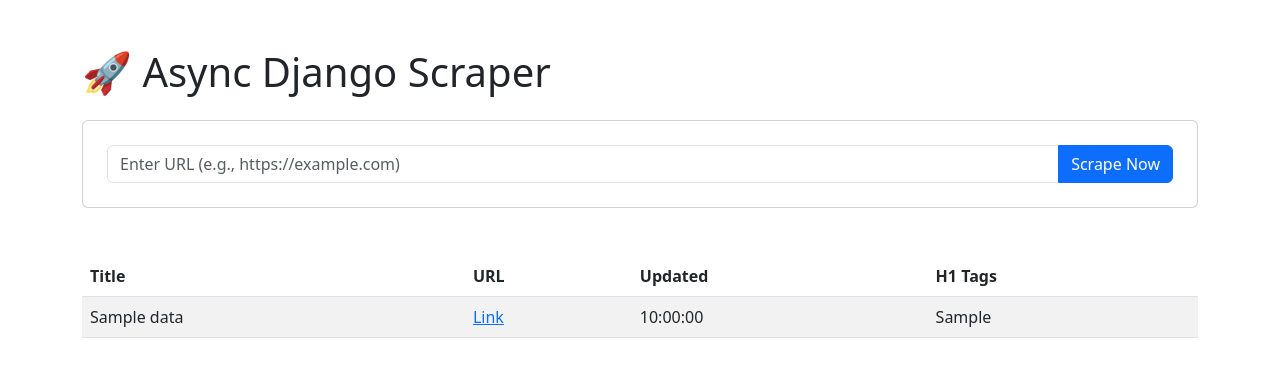
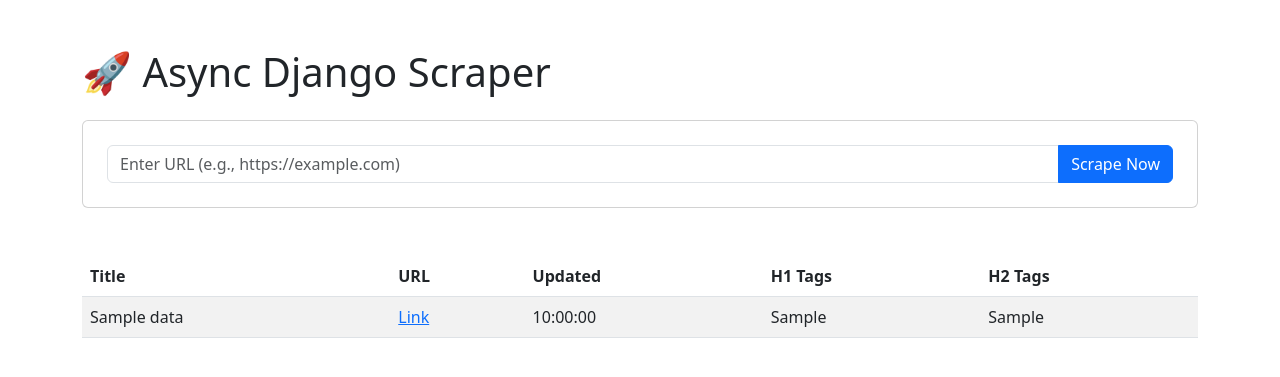
Before and after one commit to prathameshnalawade04/Scraping_web, a Django app: page / in a window 1280 px wide. Shown: the top 377 px of the page. Run offline with Django 5.2, Linux system fonts and the light colour scheme; a user stored in the database is signed in; tables that the repository leaves empty hold one stand-in row (values such as "Sample post").

Commit message:
Add H2 column to home.html

```diff
--- a/main/templates/home.html
+++ b/main/templates/home.html
@@ -25,7 +25,7 @@
                 <th>URL</th>
                 <th>Updated</th>
                 <th>H1 Tags</th>
-            </tr>
+                <th>H2 Tags</th> </tr>
         </thead>
         <tbody>
             {% for item in data %}
@@ -34,9 +34,10 @@
                 <td><a href="{{ item.url }}" target="_blank">Link</a></td>
                 <td>{{ item.updated_at|date:"H:i:s" }}</td>
                 <td>{{ item.h1|truncatechars:50 }}</td>
+                <td>{{ item.h2|truncatechars:50 }}</td>
             </tr>
             {% empty %}
-            <tr><td colspan="4">No data scraped yet.</td></tr>
+            <tr><td colspan="5">No data scraped yet.</td></tr>
             {% endfor %}
         </tbody>
     </table>
```
